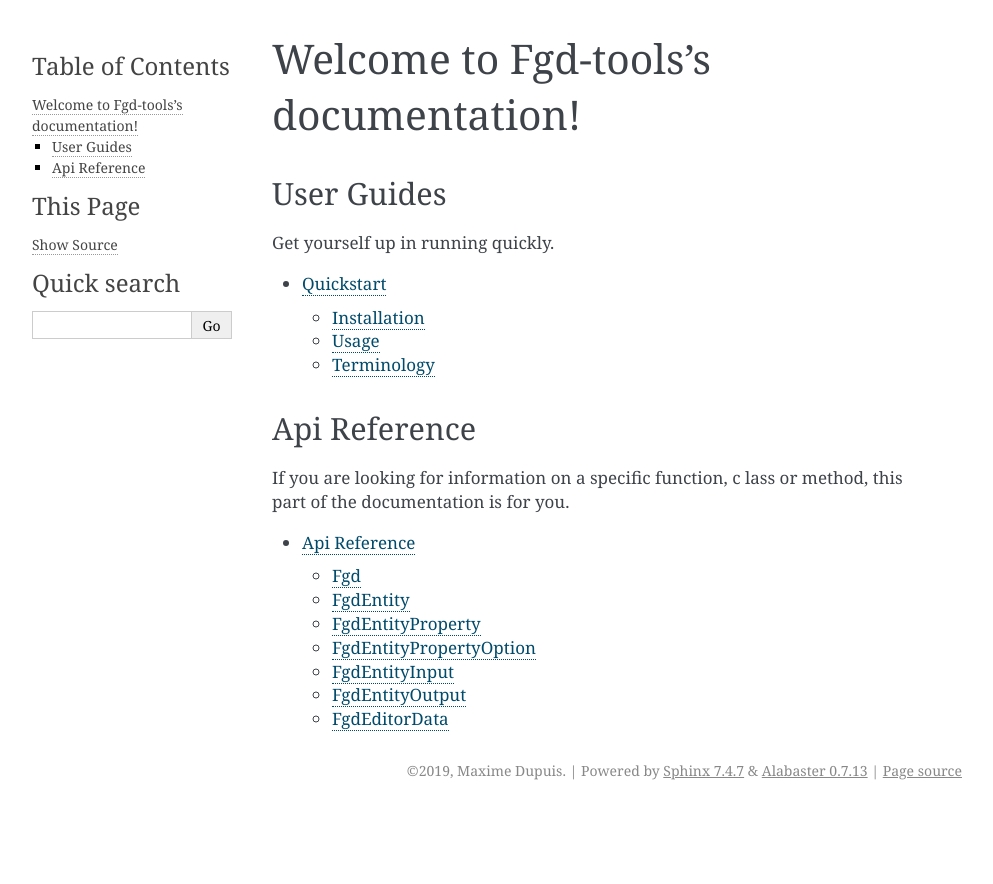
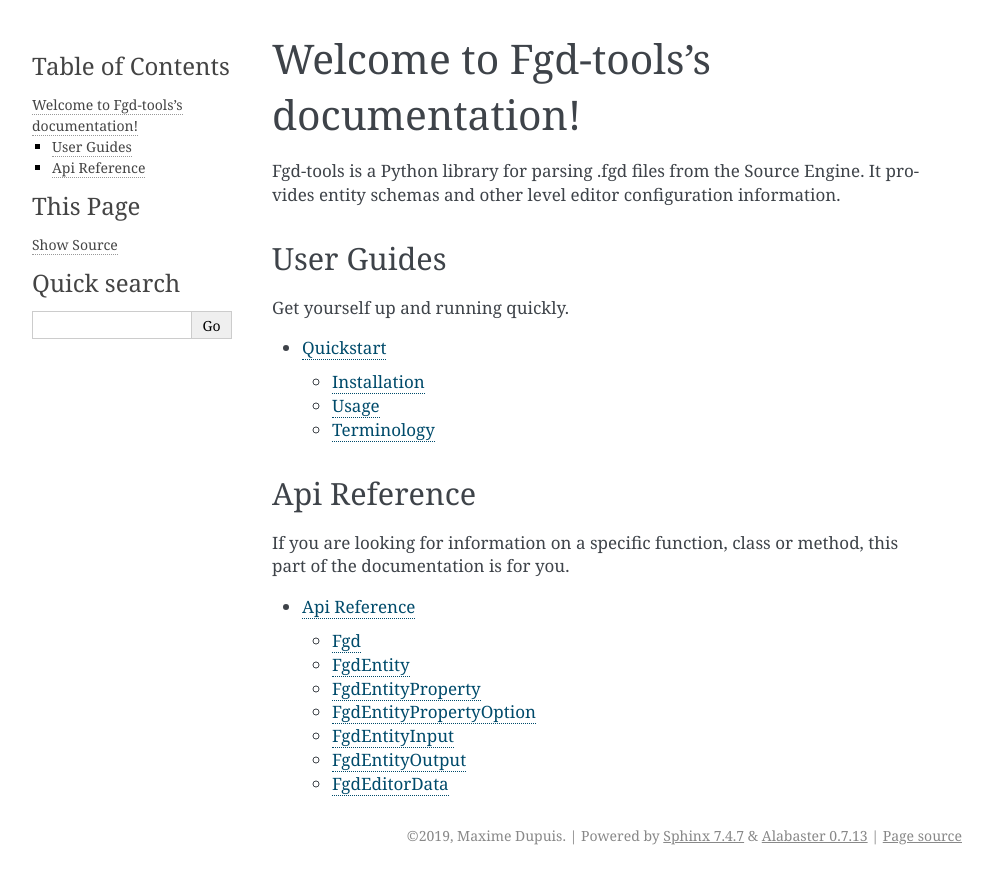
Before and after one commit to maxdup/fgd-tools, a Sphinx documentation site: the page built from docs/source/index.rst, in a window 1280 px wide. Shown: the top 884 px of the page, without its empty margins (148-1141 px from the left). Built offline with Sphinx 7.4.7, drawn with Linux system fonts in a browser that asks for light colours.

Commit message:
Added lib description in the documentation

```diff
--- a/docs/source/api_ref.rst
+++ b/docs/source/api_ref.rst
@@ -1,8 +1,7 @@
 Api Reference
 =============
 
-If you are looking for information on a specific function, c
-lass or method, this part of the documentation is for you.
+If you are looking for information on a specific function, class or method, this part of the documentation is for you.
 
 .. toctree::
 
--- a/docs/source/index.rst
+++ b/docs/source/index.rst
@@ -1,10 +1,12 @@
 Welcome to Fgd-tools's documentation!
 =====================================
+
+Fgd-tools is a Python library for parsing .fgd files from the Source Engine. It provides entity schemas and other level editor configuration information.
 
 User Guides
 -----------
 
-Get yourself up in running quickly.
+Get yourself up and running quickly.
 
 .. toctree::
    :maxdepth: 2
@@ -14,8 +16,7 @@
 Api Reference
 -------------
 
-If you are looking for information on a specific function, c
-lass or method, this part of the documentation is for you.
+If you are looking for information on a specific function, class or method, this part of the documentation is for you.
 
 .. toctree::
    :maxdepth: 2
--- a/docs/source/quickstart.rst
+++ b/docs/source/quickstart.rst
@@ -1,7 +1,7 @@
 Quickstart
 ==========
 
-Get yourself up in running quickly.
+Get yourself up and running quickly.
 
 Installation
 ------------
```
Also changed, not shown: README.md (+1 -1 lines).
